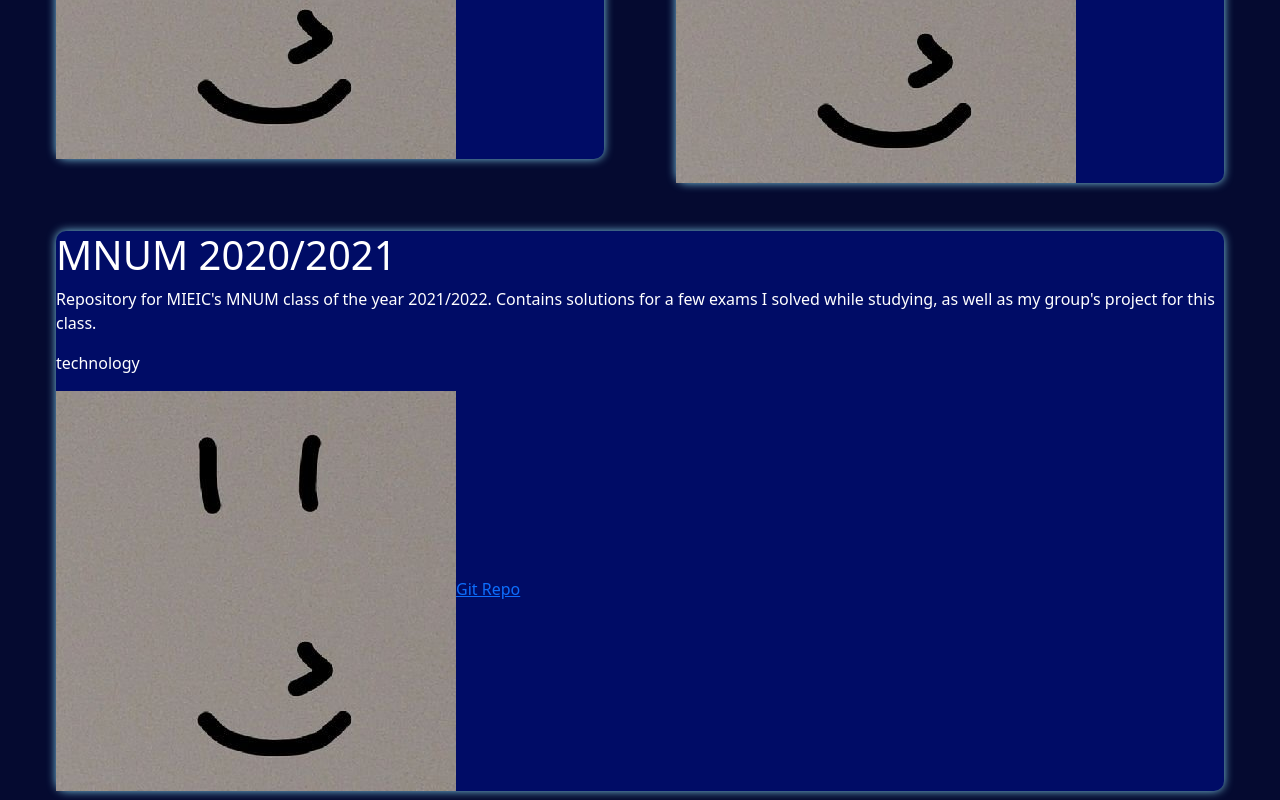
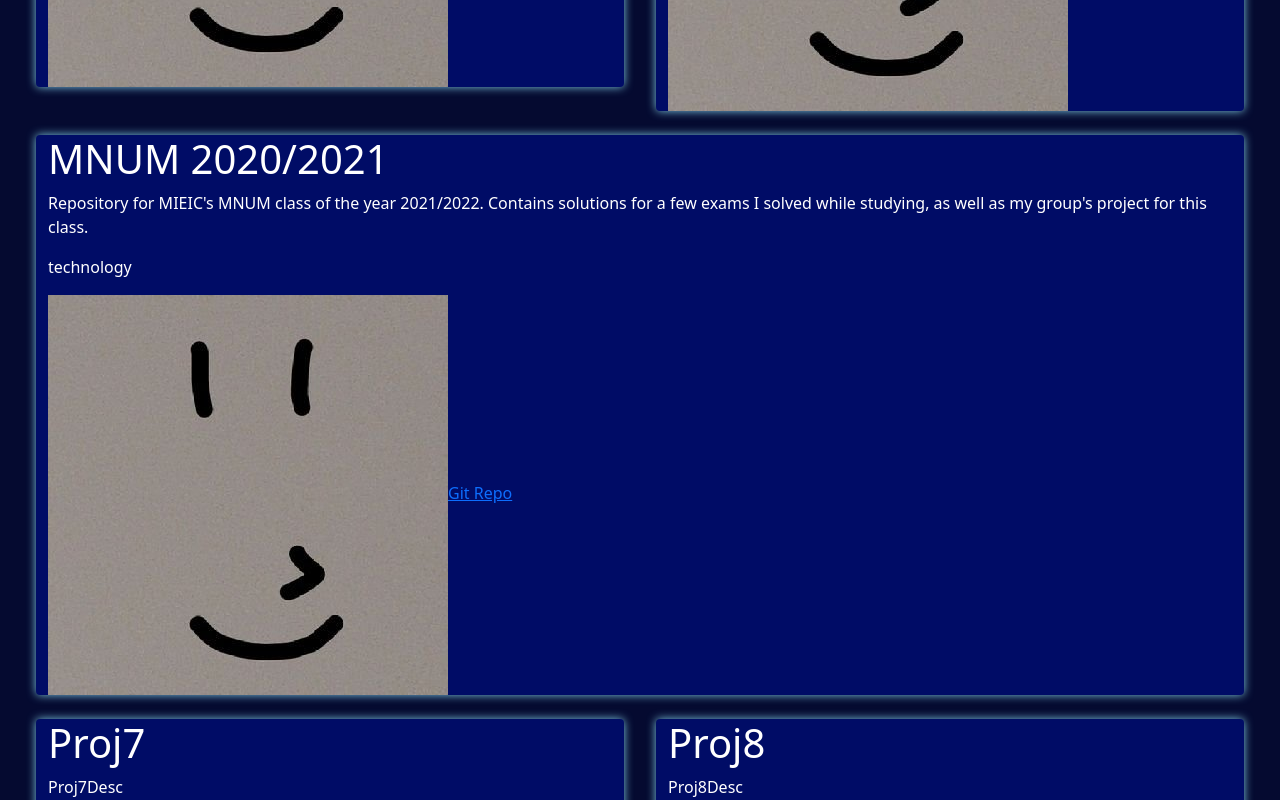
Before and after one commit to Retchut/personal-website, a React (Create React App) app: page /projects in a window 1280 px wide. Shown: the part 1840-2640 px from the top of the page. Built offline with nearby package versions, Linux system fonts and the light colour scheme.

Commit message:
feat: optimize project showcase; chore: update styling

```diff
--- a/src/App.css
+++ b/src/App.css
@@ -1,7 +1,6 @@
 .background-box {
     background-color: var(--back-secondary);
     box-shadow: 0px 0px 10px var(--text-secondary);
-    border-radius: 10px;
 }
 
 .link-button a {
--- a/src/Assets/Data/ProjectData.js
+++ b/src/Assets/Data/ProjectData.js
@@ -60,5 +60,35 @@ export const ProjectData =
         ],
         imgPath : "../../Assets/Images/placeholder.jpg",
         url : "https://github.com/Retchut/MNUM-2020-2021"
+    },
+    {
+        id : 7,
+        name : "Proj7",
+        description : "Proj7Desc",
+        imgPath : "../../Assets/Images/placeholder.jpg",
+        technologies : [
+            "Proj7Tag1"
+        ],
+        url : "https://example.com/"
+    },
+    {
+        id : 8,
+        name : "Proj8",
+        description : "Proj8Desc",
+        imgPath : "../../Assets/Images/placeholder.jpg",
+        technologies : [
+            "Proj8Tag1"
+        ],
+        url : "https://example.com/"
+    },
+    {
+        id : 9,
+        name : "Proj9",
+        description : "Proj9Desc",
+        imgPath : "../../Assets/Images/placeholder.jpg",
+        technologies : [
+            "Proj9Tag1"
+        ],
+        url : "https://example.com/"
     }
 ];
--- a/src/Components/Navbar/Navbar.js
+++ b/src/Components/Navbar/Navbar.js
@@ -2,7 +2,7 @@ import {Link} from 'react-router-dom';
 
 function Navbar(){
     return (
-        <nav className="navbar navbar-expand-lg background-box my-4">
+        <nav className="navbar navbar-expand-lg my-4 background-box rounded">
             <div className="mx-4 container-fluid link-button">
                 <Link to="/" className="navbar-brand">Home</Link>
 
--- a/src/Components/Project/Project.js
+++ b/src/Components/Project/Project.js
@@ -2,7 +2,7 @@ function Project(props){
   const { projectData } = props;
   // console.log(projectData.imgPath);
   return (
-    <div className="background-box m-4 mw-100">
+    <div className="mw-100">
         <h1>{projectData.name}</h1>
         <p>{projectData.description}</p>
         <div className="row">{projectData.technologies.map((technology, index) => <div key={projectData.name + index} className="col"><p>technology</p></div>)}</div>
--- a/src/Pages/Projects/Projects.js
+++ b/src/Pages/Projects/Projects.js
@@ -5,13 +5,14 @@ import { ProjectData } from '../../Assets/Data/ProjectData.js'
 // Build Rows of projects from ProjectData
 function BuildRows(){
     let projectArrays = [];
+    let projectCols = 3;
 
     for(let i = 0; i < ProjectData.length; i++){
-        if(i % 3 == 0){
+        if(i % projectCols == 0){
             projectArrays.push([ProjectData[i]]);
         }
         else{
-            projectArrays[Math.floor(i/3)].push(ProjectData[i]);
+            projectArrays[Math.floor(i/projectCols)].push(ProjectData[i]);
         }
     }
 
@@ -21,7 +22,7 @@ function BuildRows(){
 function Projects(){
     return (
         <>
-            <h1>Projects page</h1>
+            <h1>Projects</h1>
             <hr></hr>
             <div className="project-showcase">
                 {/*
@@ -34,7 +35,10 @@ function Projects(){
                             <div key={"row-" + index} className="row">
                                 {
                                     projectRow.map(
-                                        project => <div key={project.id} className="col"><Project projectData={project} /></div>
+                                        project =>
+                                        <div key={project.id} className="col mx-3 mb-4 h-100 background-box rounded">
+                                            <Project projectData={project} />
+                                        </div>
                                     )
                                 }
                             </div>
```
Lines whose indentation alone changed are shown as unchanged.
